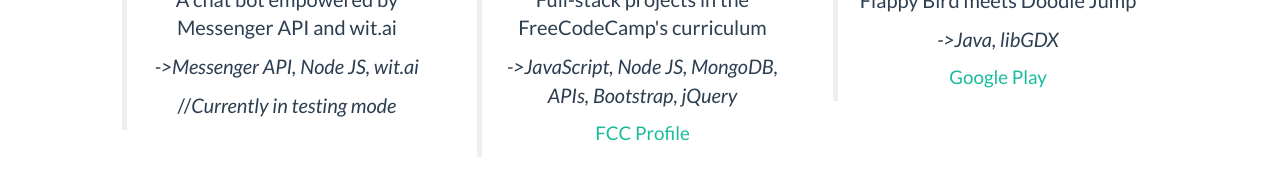
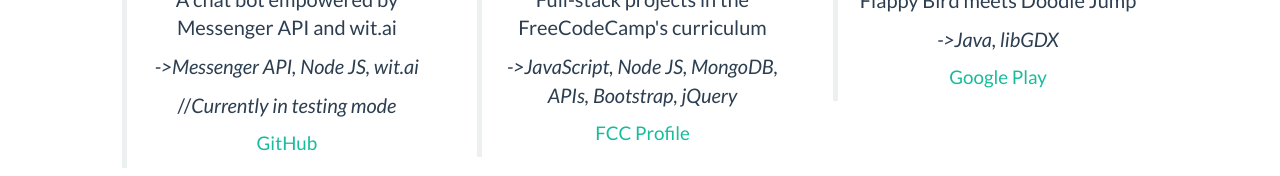
Before and after one commit to pitlv2109/pitlv2109.github.io, a plain HTML site: page index.html in a window 1280 px wide. Shown: the part 1320-1496 px from the top of the page. Drawn offline with nearby package versions, Linux system fonts and the light colour scheme.

Commit message:
update github for shinimi

```diff
--- a/index.html
+++ b/index.html
@@ -114,6 +114,7 @@
                                 <p>A chat bot empowered by Messenger API and wit.ai</p>
                                 <p><i>->Messenger API, Node JS, wit.ai</i></p>
                                 <p>//<i>Currently in testing mode</i></p>
+                                <a href="https://github.com/pitlv2109/shinimi" target="_blank">GitHub</a>
                             </blockquote>
                         </div>
                         <!-- Second project -->
```
